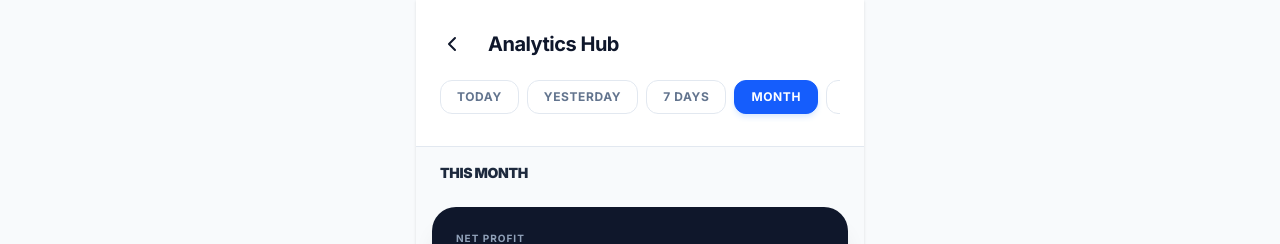
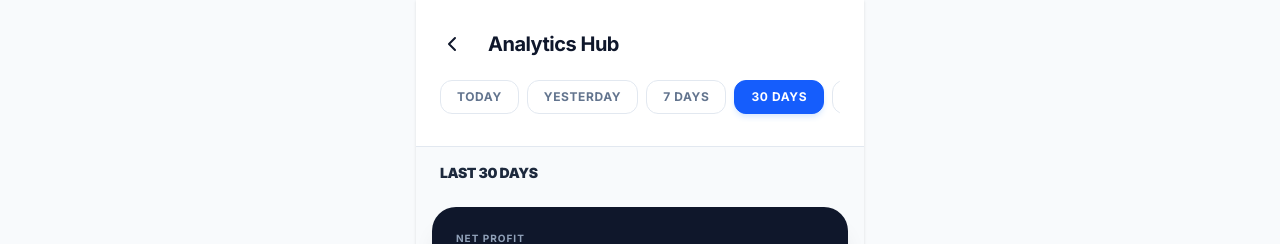
Before and after one commit to amrazz/sales-tracker, a Next.js app: page /analytics in a window 1280 px wide. Shown: the top 244 px of the page. Built offline with nearby package versions, Linux system fonts and the light colour scheme; no server answers.

Commit message:
feat : Added Order feature

```diff
--- a/app/analytics/page.tsx
+++ b/app/analytics/page.tsx
@@ -65,7 +65,7 @@ export default function AnalyticsPage() {
         } else if (filter === 'week') {
             start.setDate(now.getDate() - 6);
         } else if (filter === 'month') {
-            start.setDate(1); // First of current month
+            start.setDate(now.getDate() - 29); // Last 30 days
         }
 
         fetchAnalytics(start, end);
@@ -75,7 +75,7 @@ export default function AnalyticsPage() {
         if (filter === 'today') return "Today's Metrics";
         if (filter === 'yesterday') return "Yesterday's Metrics";
         if (filter === 'week') return "Last 7 Days";
-        if (filter === 'month') return "This Month";
+        if (filter === 'month') return "Last 30 Days";
         return "Custom Range";
     };
 
@@ -94,7 +94,7 @@ export default function AnalyticsPage() {
                         { id: 'today', label: 'Today' },
                         { id: 'yesterday', label: 'Yesterday' },
                         { id: 'week', label: '7 Days' },
-                        { id: 'month', label: 'Month' },
+                        { id: 'month', label: '30 Days' },
                         { id: 'custom', label: 'Custom' }
                     ].map((btn) => (
                         <button
--- a/app/history/page.tsx
+++ b/app/history/page.tsx
@@ -54,7 +54,7 @@ export default function HistoryPage() {
         } else if (filter === 'week') {
             start.setDate(now.getDate() - 6);
         } else if (filter === 'month') {
-            start.setDate(1); // First of current month
+            start.setDate(now.getDate() - 29); // Last 30 days
         }
 
         fetchSales(start, end);
@@ -100,7 +100,7 @@ export default function HistoryPage() {
                         { id: 'today', label: 'Today' },
                         { id: 'yesterday', label: 'Yesterday' },
                         { id: 'week', label: '7 Days' },
-                        { id: 'month', label: 'Month' },
+                        { id: 'month', label: '30 Days' },
                         { id: 'custom', label: 'Custom' }
                     ].map((btn) => (
                         <button
```
